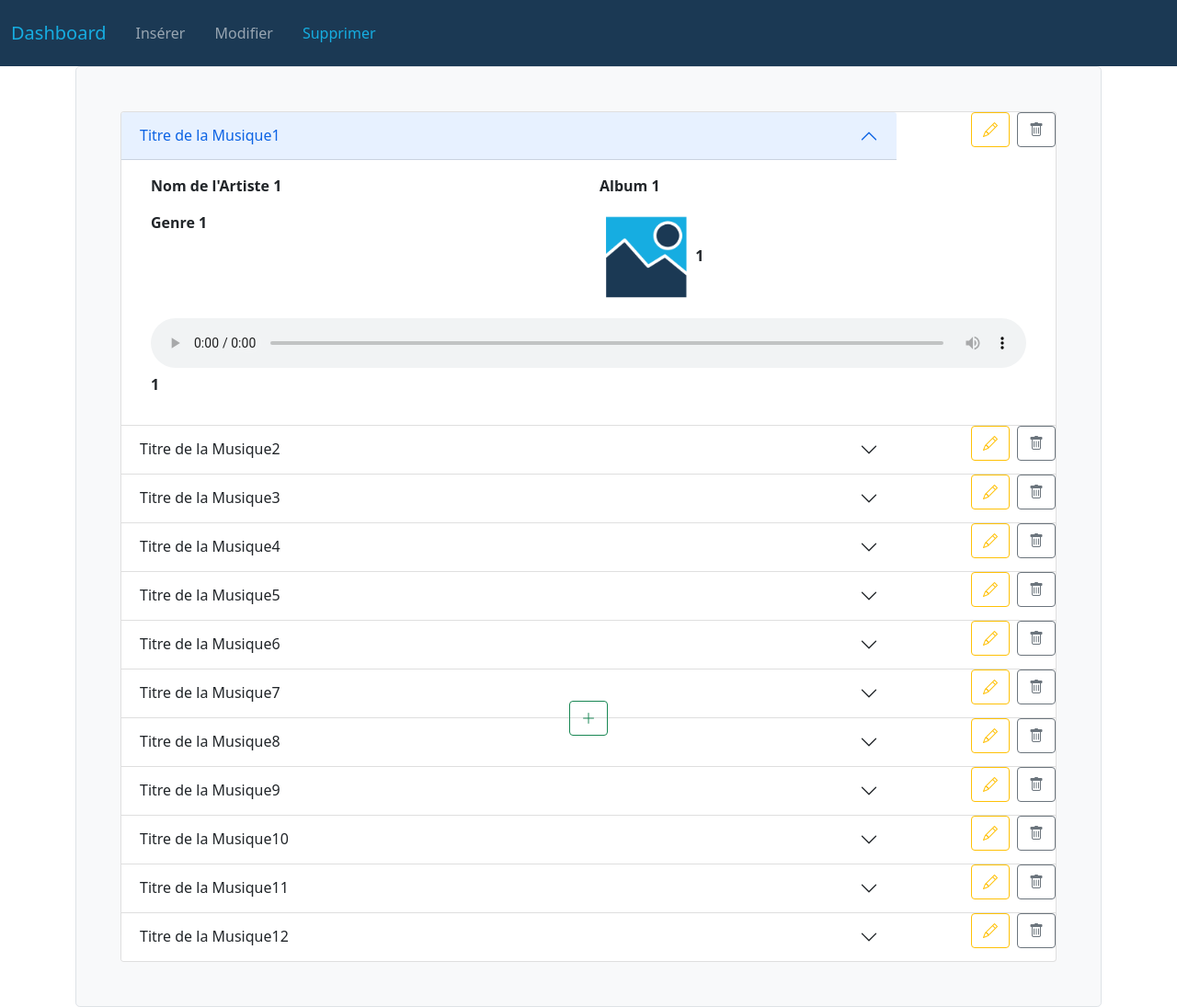
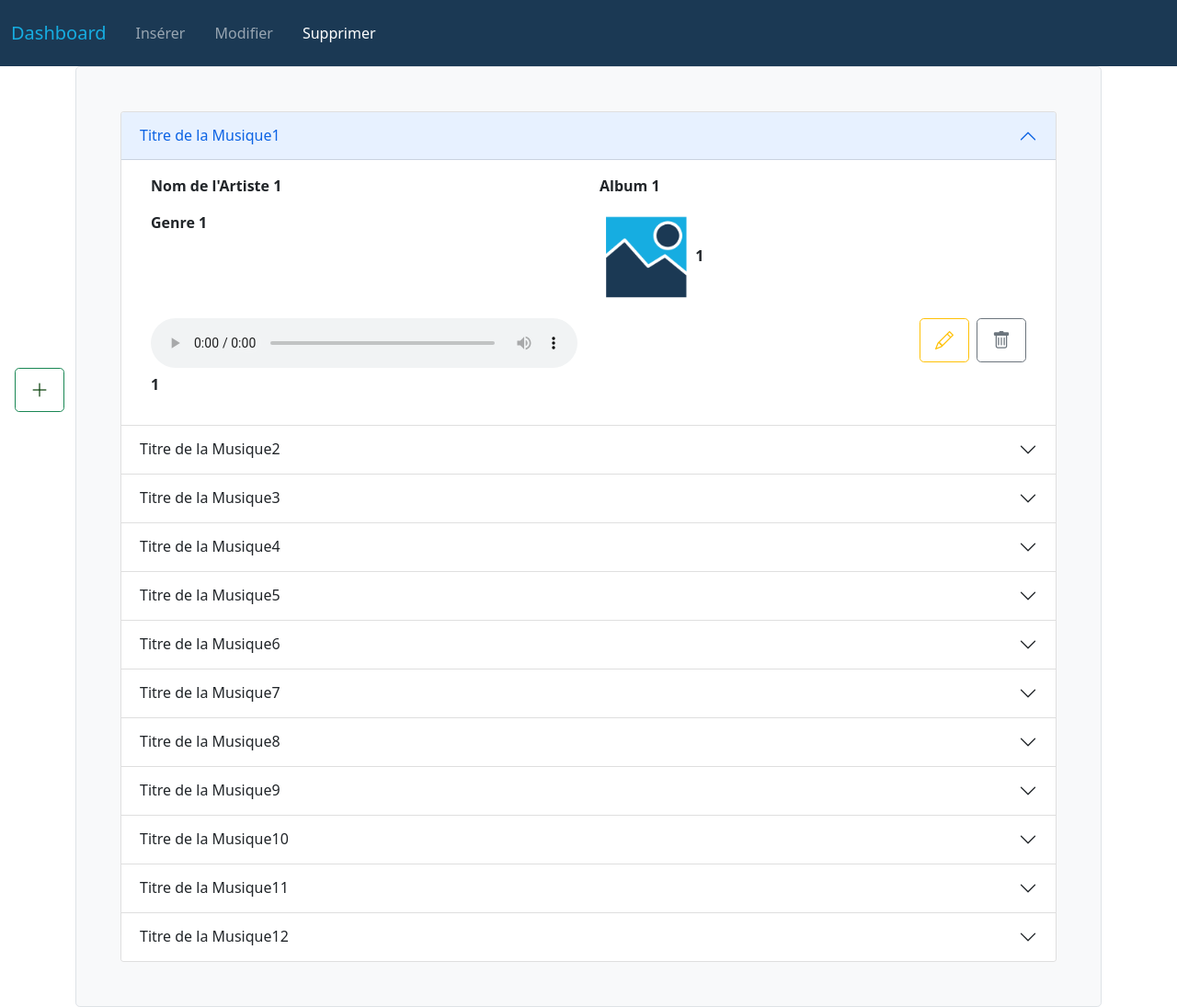
Before and after one commit to Cocci38/projet2, a PHP site: page /supprimer.php in a window 1280 px wide. Shown: the whole page at 92% size. Run offline with PHP 8.4, Linux system fonts and the light colour scheme; some libraries are stand-ins or nearby versions.

Commit message:
page supprimer

```diff
--- a/CSS/style.css
+++ b/CSS/style.css
@@ -9,5 +9,5 @@ li{
       color: #16ade1;
   }
 .navbar-dark .navbar-nav .nav-link.active{
-     color: #16ade1;
+     color: #FFF;
 }
--- a/supprimer.php
+++ b/supprimer.php
@@ -16,10 +16,9 @@
  ?>
     <main>
     <div class="container">
-
         <div class="h-100 p-5 bg-light border rounded-3">
-            <div class="d-flex justify-content-center fixed-bottom">
-                <a href="inserer.php"><button type="button" class="btn btn-outline-success"><i class="bi bi-plus-lg"></i>
+            <div class="d-flex top-50 start-0 ms-3 fixed-bottom">
+                <a href="inserer.php"><button type="button" class="btn btn-outline-success btn-lg" style="color: #033C05"><i class="bi bi-plus-lg"></i>
                 </button></a>
             </div>
     <?php
@@ -38,19 +37,11 @@
 
         echo "
         <div class='accordion-item'>
-                <div class='row'>
-                    <h2 class='accordion-header col-10' id='heading$compteur'>
-                        <div class='col'>
+                    <h2 class='accordion-header' id='heading$compteur'>
                             <button class='$btn_class' type='button' data-bs-toggle='collapse' data-bs-target='#collapse$compteur' $btn_expended aria-controls='collapse$compteur'>
                             Titre de la Musique$compteur
                             </button>
-                        </div>
                     </h2>
-                    <div class='col-2'>
-                    <a href='supprimer'pagedeconfirmation.php?id=><button type='button' class='btn btn-outline-secondary float-end'><i class='bi bi-trash'></i></button></a>
-                    <a href='modifier'modifier.php?id=><button type='button' class='btn btn-outline-warning me-md-2 float-end'><i class='bi bi-pencil'></i></button></a>
-                </div>
-                </div>
         <div id='collapse$compteur' class='$div_class' aria-labelledby='heading$compteur' data-bs-parent='#accordionExample'>
             <div class='accordion-body'>
                 <div class='container'>
@@ -84,6 +75,12 @@
                                 <strong><audio title='titreadefinir' preload='auto' controls loop><source src='sourceadefinir.mp3 type='audio/mp3'></audio>   $compteur</strong>
                             </p>
                         </div>
+                        <div class='col'>
+                            <p>
+                            <a href='supprimer'pagedeconfirmation.php?id=><button type='button' class='btn btn-outline-secondary float-end btn-lg'><i class='bi bi-trash'></i></button></a>
+                            <a href='modifier'modifier.php?id=><button type='button' class='btn btn-outline-warning me-md-2 float-end btn-lg'><i class='bi bi-pencil'></i></button></a>
+                            </p>
+                        </div>
                     </div>
                 </div>
             </div>
@@ -94,14 +91,6 @@
     echo "</div>";
 
     ?>
-    <!--<div class='col-6 d-md-flex justify-content-md-end'>
-            <div class='row'>
-                <div class='col-6'>
-                    <a href='modifier'modifier.php?id=><button type='button' class='btn btn-outline-warning me-md-2 float-end'><i class='bi bi-pencil'></i> Modifier</button></a>
-                    <a href='supprimer'pagedeconfirmation.php?id=><button type='button' class='btn btn-outline-secondary float-end'><i class='bi bi-trash'></i> Supprimer</button></a>
-                </div>
-            </div>
-        </div>-->
         </div>
     </div>
     </main>
```
